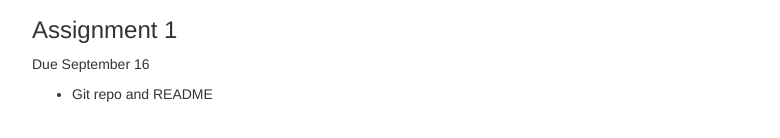
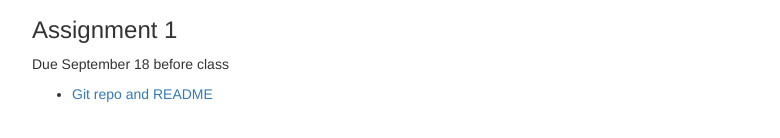
Before and after one commit to viztech/viztech.github.io, a website: page index.html in a window 1280 px wide. Shown: the part 570-708 px from the top of the page, without its empty margins (53-833 px from the left). Drawn offline with Linux system fonts and the light colour scheme.

Commit message:
Add assignment 1

```diff
--- a/index.html
+++ b/index.html
@@ -31,9 +31,9 @@
                         <a href="intro_to_git.html">Introduction to workflow using Git</a></li>
                 </ul>
                 <h3>Assignment 1</h3>
-                <p>Due September 16</p>
+                <p>Due September 18 before class</p>
                 <ul>
-                    <li>Git repo and README</li>
+                    <li><a href="https://github.com/viztech/Assignment-1">Git repo and README</a></li>
                 </ul>
             </section>
         </div>
```
